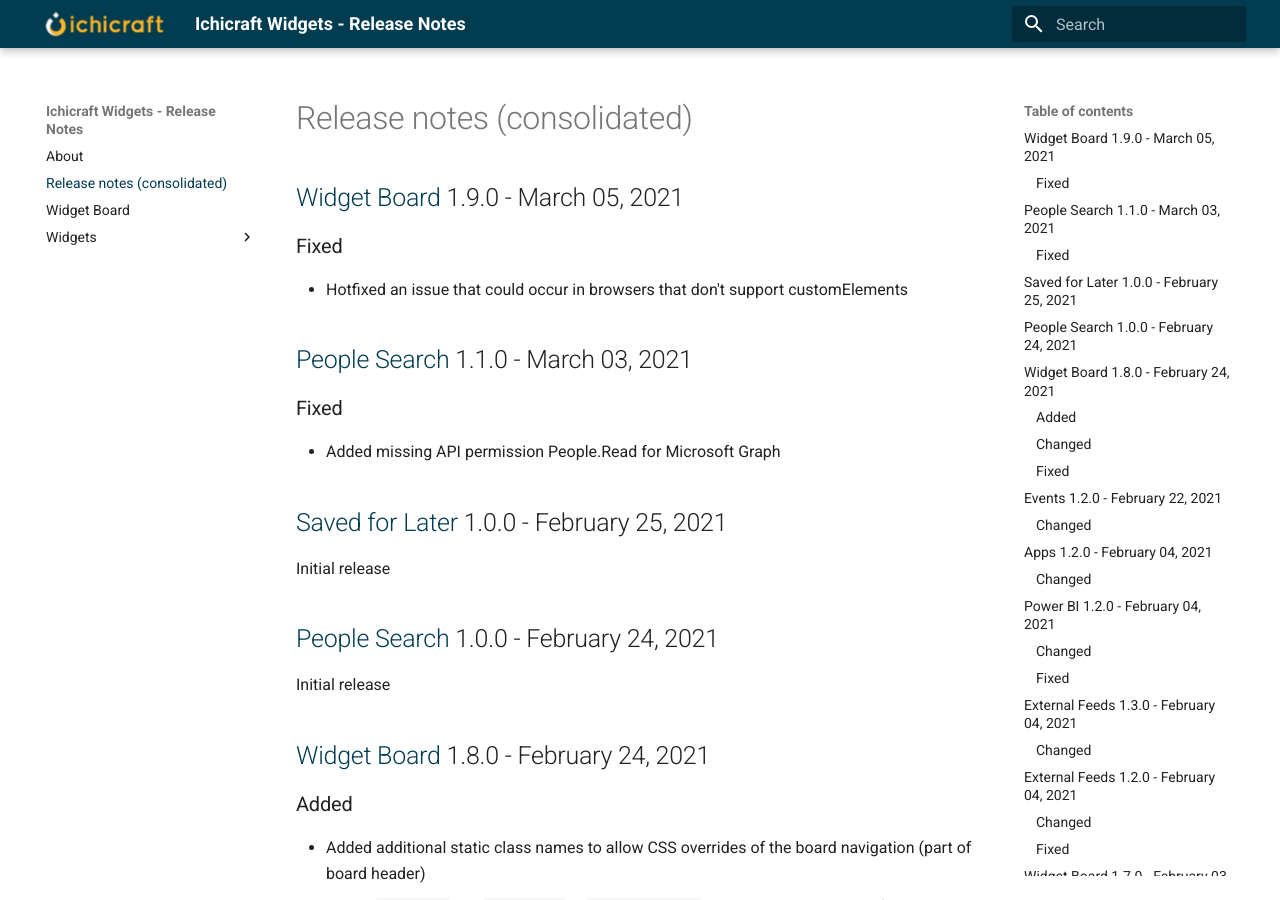
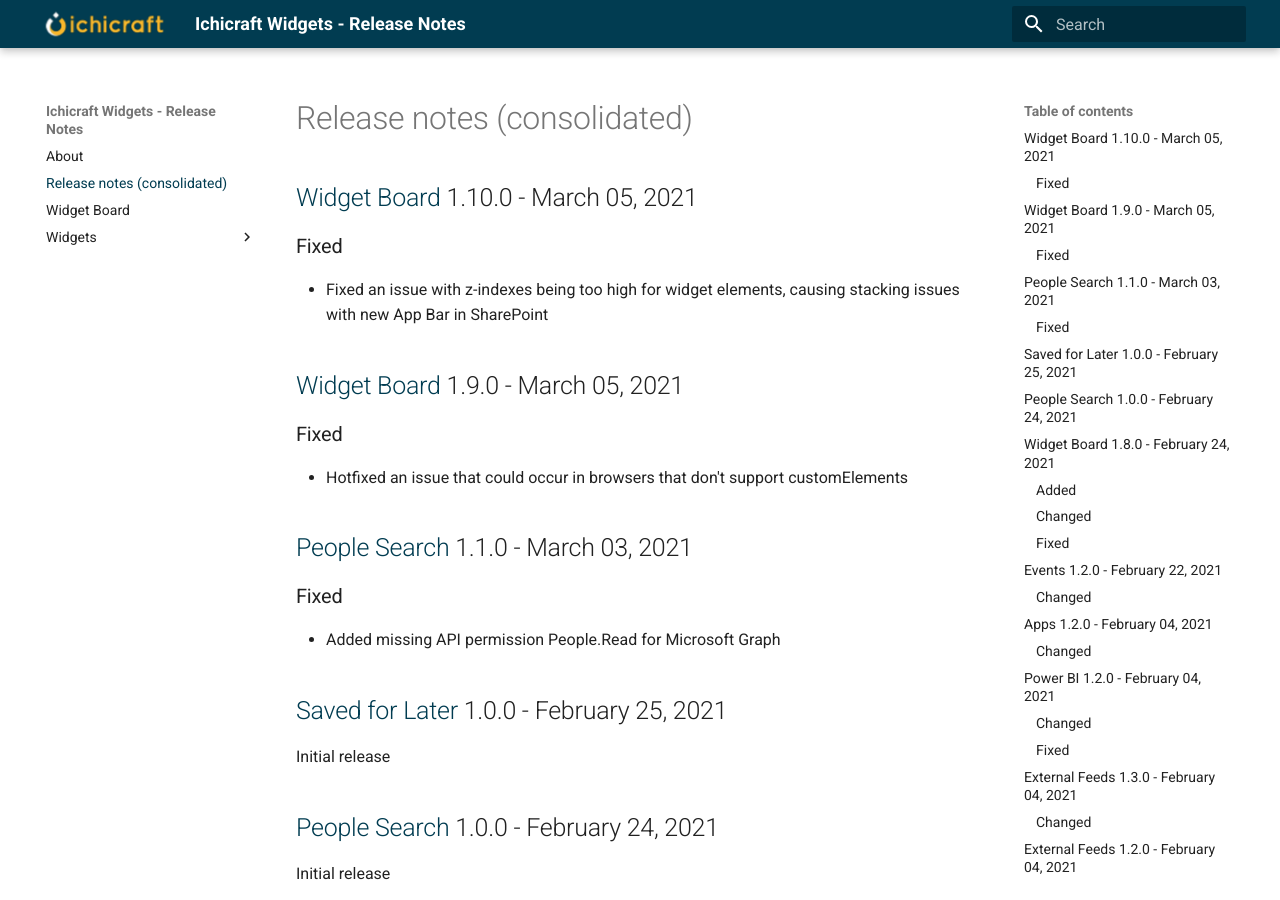
Before and after one commit to ichicraft/widgets-docs, an MkDocs documentation site: the page built from docs/Release-notes-(consolidated).md, in a window 1280 px wide and 900 px high. Built offline with MkDocs 1.6.1 and Material for MkDocs 9.7.7, drawn with Linux system fonts in a browser that asks for light colours.

Commit message:
Release notes updated by BuildService

```diff
--- a/docs/Release-notes-(consolidated).md
+++ b/docs/Release-notes-(consolidated).md
@@ -1,3 +1,8 @@
+## [Widget Board](./Widget Board.md) 1.10.0 - March 05, 2021
+
+### Fixed
+- Fixed an issue with z-indexes being too high for widget elements, causing stacking issues with new App Bar in SharePoint
+
 ## [Widget Board](./Widget Board.md) 1.9.0 - March 05, 2021
 
 ### Fixed
```
Also changed, not shown: docs/Widget Board.md (+5 -0 lines).
